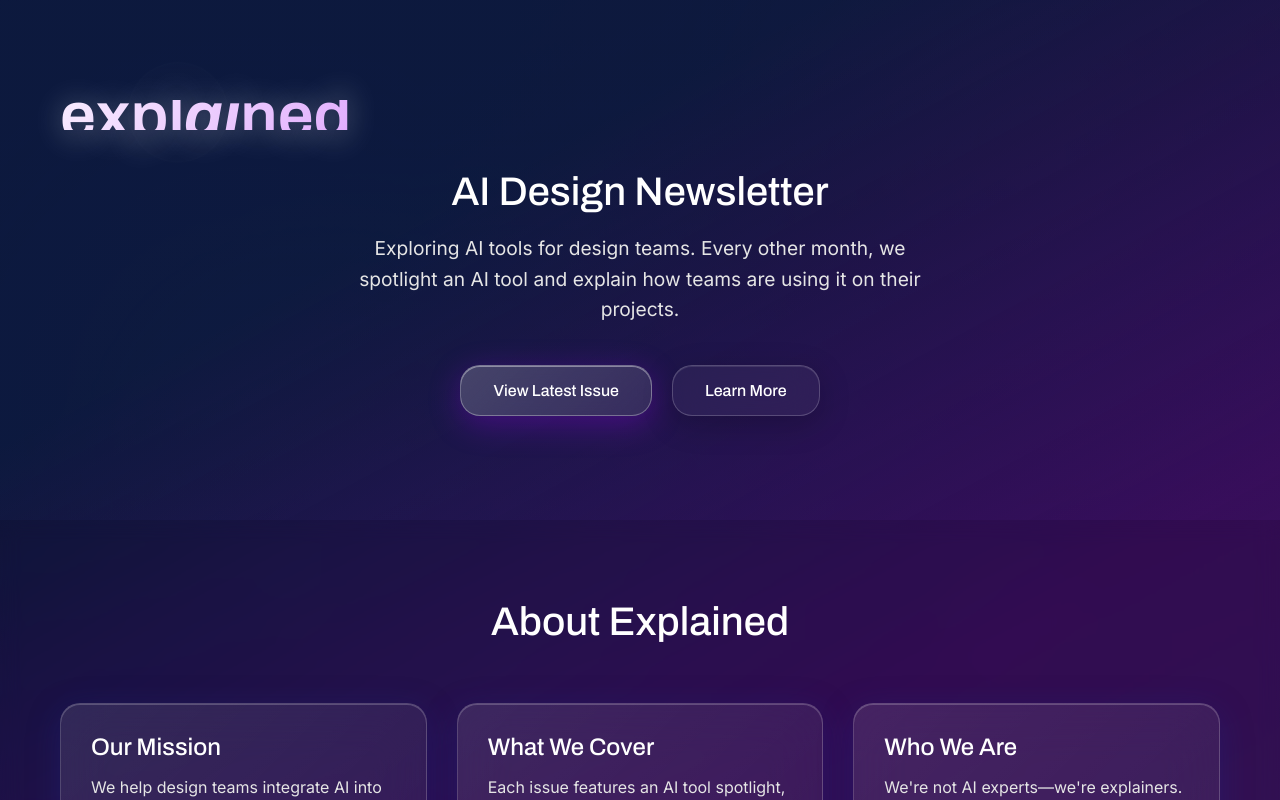
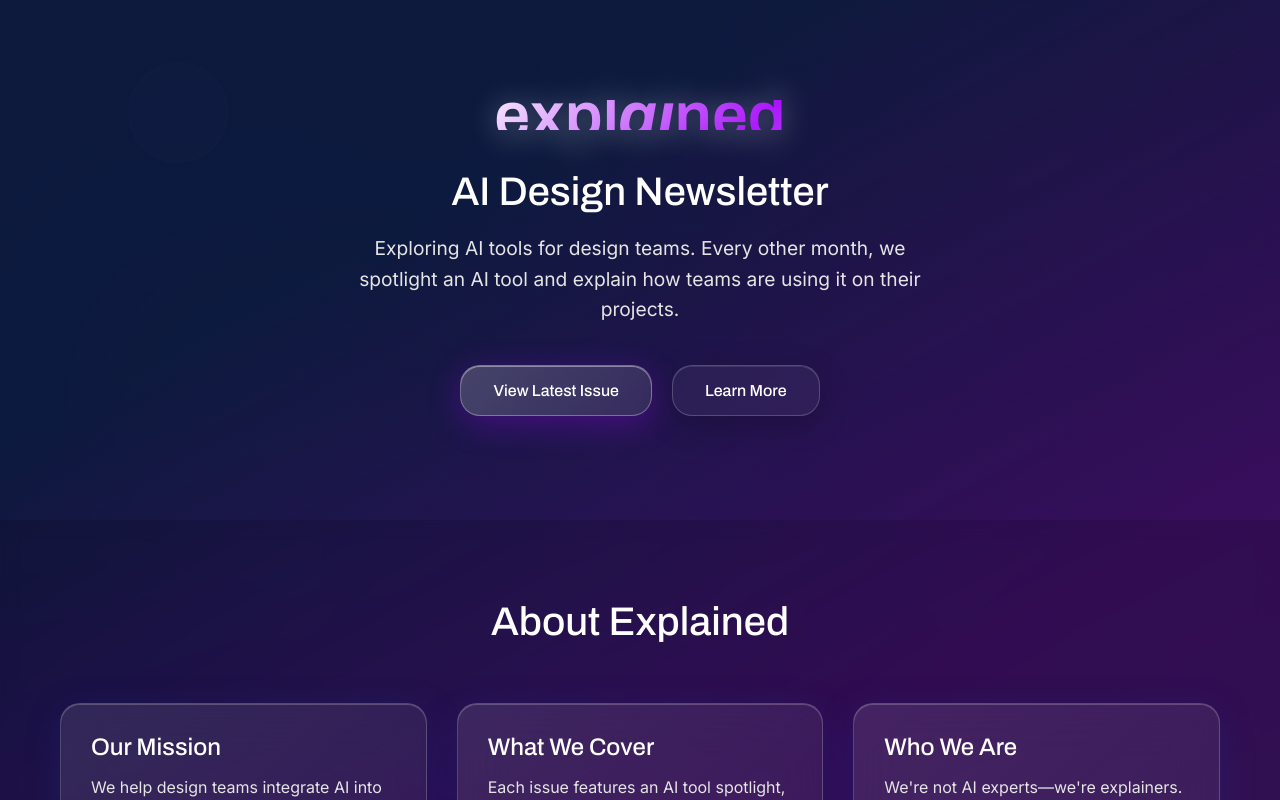
Before and after one commit to nicolecacchiotti/explained, a React (Create React App) app: page / in a window 1280 px wide. Shown: the top 800 px of the page. Built offline with nearby package versions, Linux system fonts and the light colour scheme; the HTML template or start-up script is replaced by a standard one.

Commit message:
Center the explained logo on both homepage and newsletter pages
- Added flexbox centering to logo-container on homepage
- Enhanced header-content centering on newsletter page
- Added text-align center for better logo alignment
- Improved visual consistency across pages

```diff
--- a/src/styles/Homepage.css
+++ b/src/styles/Homepage.css
@@ -22,6 +22,10 @@
 
 .logo-container {
   margin-bottom: 40px;
+  text-align: center;
+  display: flex;
+  justify-content: center;
+  align-items: center;
 }
 
 .logo {
--- a/src/styles/Newsletter.css
+++ b/src/styles/Newsletter.css
@@ -144,6 +144,7 @@
   justify-content: center;
   gap: 87px;
   height: 30px;
+  text-align: center;
 }
 
 .issue-label, .date-label {
@@ -166,6 +167,7 @@
   height: 30px;
   display: flex;
   align-items: center;
+  justify-content: center;
 }
 
 .logo-text {
```
